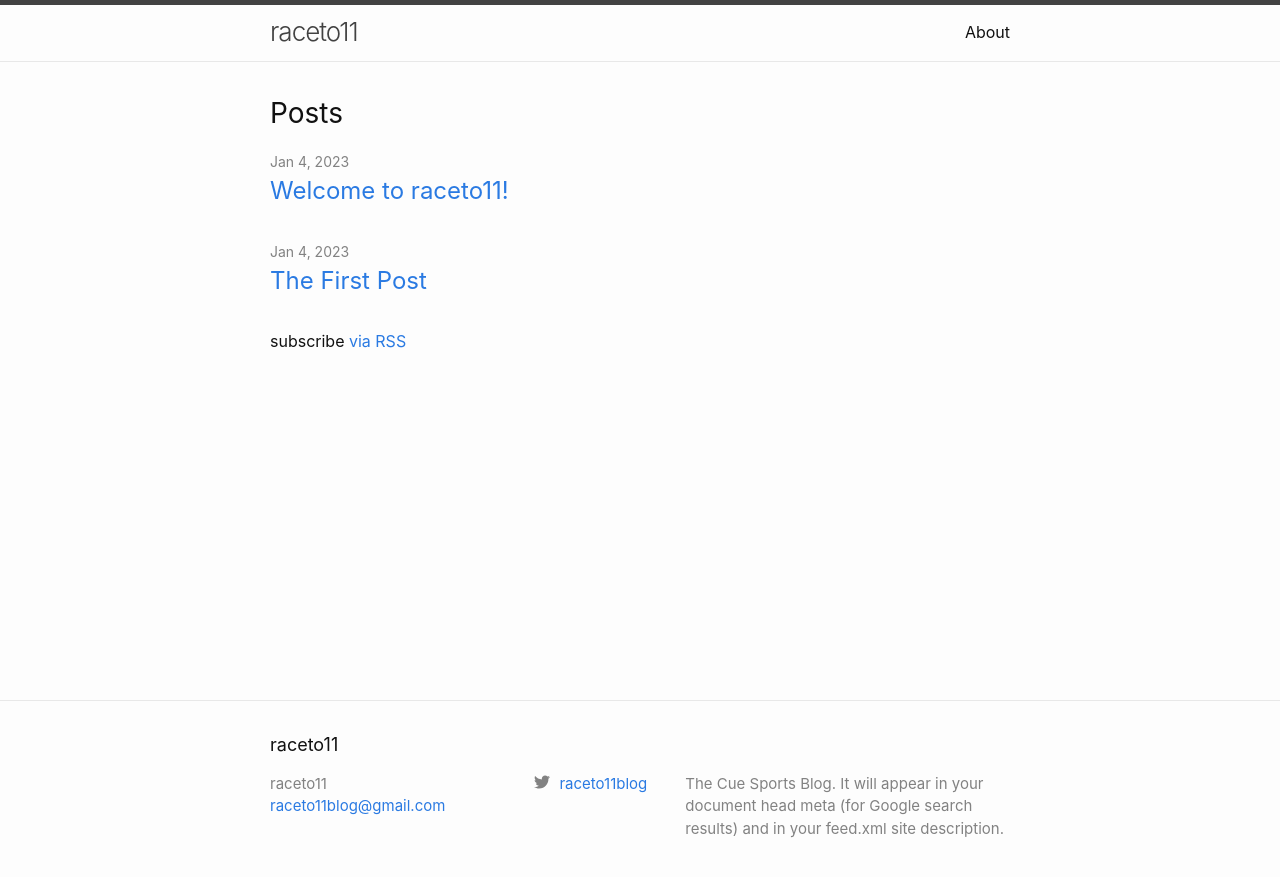
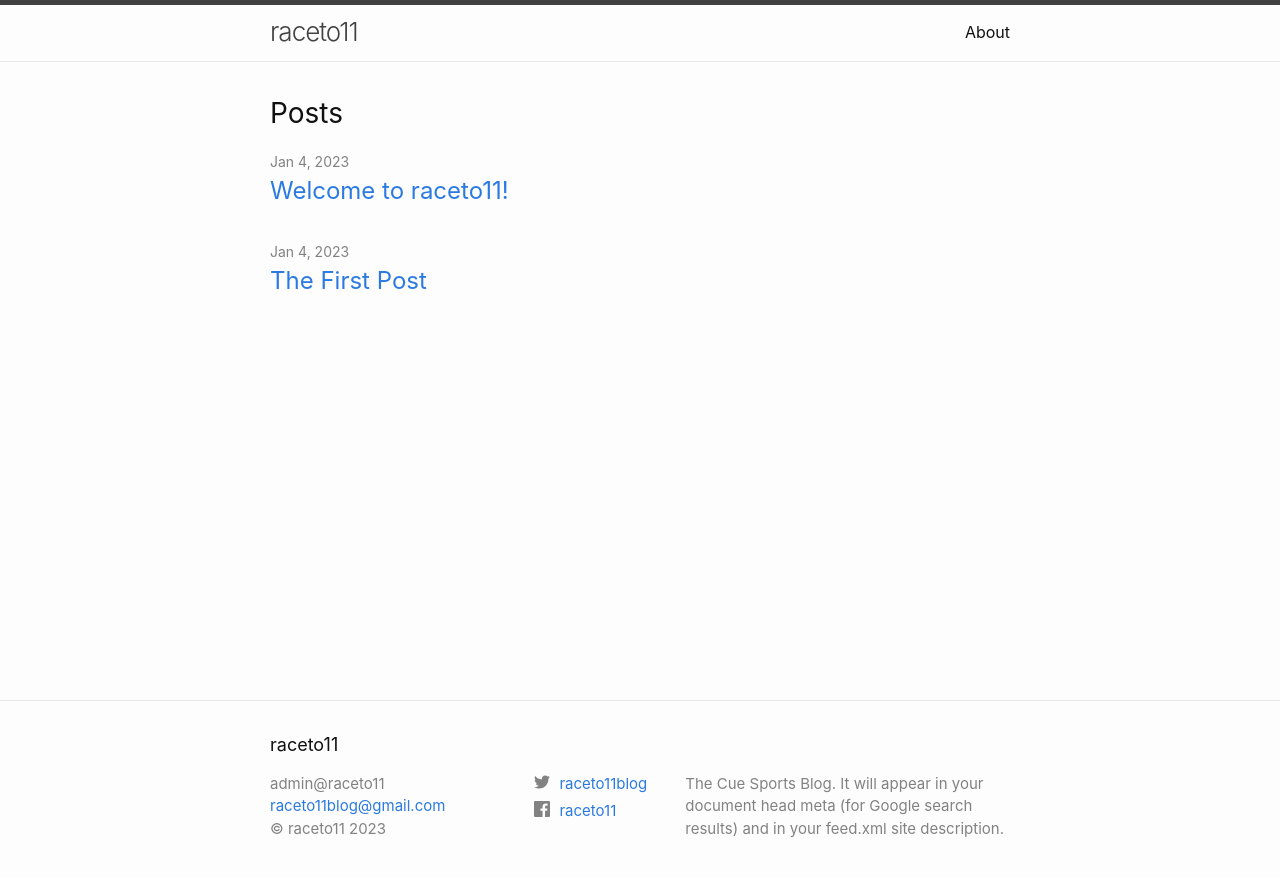
Before and after one commit to s2moore/poolblog, a Jekyll site: the page built from index.markdown, in a window 1280 px wide. Shown: the top 877 px of the page. Built offline with Jekyll 4.4.1, drawn with Linux system fonts in a browser that asks for light colours.

Commit message:
completed branding

```diff
--- a/_config.yml
+++ b/_config.yml
@@ -36,6 +36,17 @@ email: 'raceto11blog@gmail.com'
 #mailchimp-list: 'https://wowthemes.us11.list-manage.com/subscribe/post?u=8aeb20a530e124561927d3bd8&amp;id=8c3d2d214b'
 
 
+# Fields minima uses but not defaulted with the jekyll new command.
+# Author is the default for posts, the Atom feed and is used in the footer.
+author: admin@raceto11
+facebook_username: raceto11
+# Add a copyright and copyright symbol.  Year automatically updated.
+copyright: "raceto11"
+# title-logo is a new field that, when used, displays a logo instead of custom text.
+# Ideally, image is 50px high and takes up minimal horizontal space.
+# title-logo: /assets/images/my-logo.png (or JPG etc)
+# title-logo: /assets/images/logo-raceto11.png
+
 # Build settings
 # Removed minima theme as it now a regular theme
 #theme: minima
--- a/_includes/footer.html
+++ b/_includes/footer.html
@@ -18,6 +18,9 @@
             {%- if site.email -%}
             <li><a class="u-email" href="mailto:{{ site.email }}">{{ site.email }}</a></li>
             {%- endif -%}
+            {%- if site.copyright -%}
+              <li>&copy; {{ site.copyright }} {{ 'now' | date: "%Y" }} </li>
+            {%- endif -%}
         </ul>
       </div>
 
--- a/_includes/header.html
+++ b/_includes/header.html
@@ -3,7 +3,18 @@
   <div class="wrapper">
     {%- assign default_paths = site.pages | map: "path" -%}
     {%- assign page_paths = site.header_pages | default: default_paths -%}
+    <!-- Original title display code from the minima theme
     <a class="site-title" rel="author" href="{{ "/" | relative_url }}">{{ site.title | escape }}</a>
+    -->
+
+    <!-- Custom add title or titlt-logo -->
+    <a class="site-title" rel="author" href="{{ "/" | relative_url }}">
+      {%- if site.title-logo -%}
+        <img src="{{ site.title-logo | relative_url }}" alt="{{ site-title | escape }}"></img>
+      {%- else -%}
+        {{ site.title | escape }}
+      {%- endif -%}
+    </a>
 
     {%- if page_paths -%}
       <nav class="site-nav">
--- a/_includes/social.html
+++ b/_includes/social.html
@@ -1,4 +1,7 @@
+<!-- Order these on this page to have that order on the website -->
+
 <ul class="social-media-list">
+  {%- if site.twitter_username -%}<li><a href="https://www.twitter.com/{{ site.twitter_username| cgi_escape | escape }}"><svg class="svg-icon"><use xlink:href="{{ '/assets/minima-social-icons.svg#twitter' | relative_url }}"></use></svg> <span class="username">{{ site.twitter_username| escape }}</span></a></li>{%- endif -%}
   {%- if site.dribbble_username -%}<li><a href="https://dribbble.com/{{ site.dribbble_username| cgi_escape | escape }}"><svg class="svg-icon"><use xlink:href="{{ '/assets/minima-social-icons.svg#dribbble' | relative_url }}"></use></svg> <span class="username">{{ site.dribbble_username| escape }}</span></a></li>{%- endif -%}
   {%- if site.facebook_username -%}<li><a href="https://www.facebook.com/{{ site.facebook_username| cgi_escape | escape }}"><svg class="svg-icon"><use xlink:href="{{ '/assets/minima-social-icons.svg#facebook' | relative_url }}"></use></svg> <span class="username">{{ site.facebook_username| escape }}</span></a></li>{%- endif -%}
   {%- if site.flickr_username -%}<li><a href="https://www.flickr.com/photos/{{ site.flickr_username| cgi_escape | escape }}"><svg class="svg-icon"><use xlink:href="{{ '/assets/minima-social-icons.svg#flickr' | relative_url }}"></use></svg> <span class="username">{{ site.flickr_username| escape }}</span></a></li>{%- endif -%}
@@ -7,7 +10,6 @@
   {%- if site.linkedin_username -%}<li><a href="https://www.linkedin.com/in/{{ site.linkedin_username| cgi_escape | escape }}"><svg class="svg-icon"><use xlink:href="{{ '/assets/minima-social-icons.svg#linkedin' | relative_url }}"></use></svg> <span class="username">{{ site.linkedin_username| escape }}</span></a></li>{%- endif -%}
   {%- if site.pinterest_username -%}<li><a href="https://www.pinterest.com/{{ site.pinterest_username| cgi_escape | escape }}"><svg class="svg-icon"><use xlink:href="{{ '/assets/minima-social-icons.svg#pinterest' | relative_url }}"></use></svg> <span class="username">{{ site.pinterest_username| escape }}</span></a></li>{%- endif -%}
   {%- for mst in site.mastodon -%}{%- if mst.username and mst.instance -%}<li><a href="https://{{ mst.instance| cgi_escape | escape}}/@{{mst.username}}"><svg class="svg-icon"><use xlink:href="{{ '/assets/minima-social-icons.svg#mastodon' | relative_url }}"></use></svg> <span class="username">{{ mst.username|escape }}</span></a></li>{%- endif -%}{%- endfor -%}
-  {%- if site.twitter_username -%}<li><a href="https://www.twitter.com/{{ site.twitter_username| cgi_escape | escape }}"><svg class="svg-icon"><use xlink:href="{{ '/assets/minima-social-icons.svg#twitter' | relative_url }}"></use></svg> <span class="username">{{ site.twitter_username| escape }}</span></a></li>{%- endif -%}
   {%- if site.youtube_username -%}<li><a href="https://youtube.com/{{ site.youtube_username| cgi_escape | escape }}"><svg class="svg-icon"><use xlink:href="{{ '/assets/minima-social-icons.svg#youtube' | relative_url }}"></use></svg> <span class="username">{{ site.youtube_username| escape }}</span></a></li>{%- endif -%}
   {%- if site.googleplus_username -%}<li><a href="https://plus.google.com/{{ site.googleplus_username| escape }}"><svg class="svg-icon"><use xlink:href="{{ '/assets/minima-social-icons.svg#googleplus' | relative_url }}"></use></svg> <span class="username">{{ site.googleplus_username| escape }}</span></a></li>{%- endif -%}
   {%- if site.rss -%}<li><a href="{{ 'feed.xml' | relative_url }}"><svg class="svg-icon"><use xlink:href="{{ '/assets/minima-social-icons.svg#rss' | relative_url }}"></use></svg> <span>{{ site.rss | escape }}</span></a></li>{%- endif -%}
--- a/_layouts/home.html
+++ b/_layouts/home.html
@@ -28,7 +28,7 @@ layout: default
       {%- endfor -%}
     </ul>
 
-    <p class="rss-subscribe">subscribe <a href="{{ "/feed.xml" | relative_url }}">via RSS</a></p>
+   <!-- <p class="rss-subscribe">subscribe <a href="{{ "/feed.xml" | relative_url }}">via RSS</a></p> -->
   {%- endif -%}
 
 </div>
```
Also changed, not shown: assets/images/logo-raceto11.png (added).
